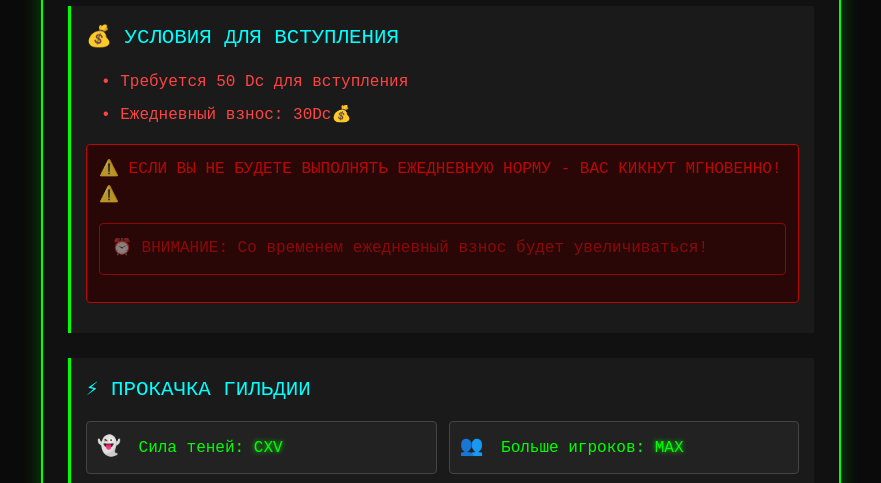
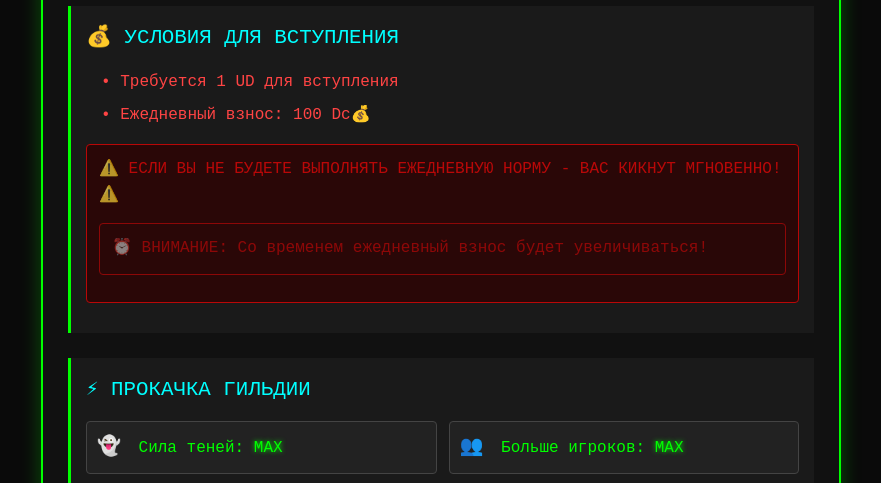
Before and after one commit to Vlad-Skorp/Guild-Arise-Shadow-Slime, a plain HTML site: page index.html in a window 1280 px wide. Shown: the part 758-1241 px from the top of the page, without its empty margins (199-1080 px from the left). Drawn offline with Linux system fonts and the light colour scheme.

Commit message:
Update index.html

```diff
--- a/index.html
+++ b/index.html
@@ -164,8 +164,8 @@
 
         <div class="section">
             <div class="section-title">💰 Условия для вступления</div>
-            <div class="requirement">• Требуется 50 Dс для вступления</div>
-            <div class="requirement">• Ежедневный взнос: 30Dc💰</div>
+            <div class="requirement">• Требуется 1 UD для вступления</div>
+            <div class="requirement">• Ежедневный взнос: 100 Dc💰</div>
             <div class="warning">
                 ⚠️ ЕСЛИ ВЫ НЕ БУДЕТЕ ВЫПОЛНЯТЬ ЕЖЕДНЕВНУЮ НОРМУ - ВАС КИКНУТ МГНОВЕННО! ⚠️
             <div class="warning">
@@ -179,7 +179,7 @@
         <div class="section">
             <div class="section-title">⚡ Прокачка гильдии</div>
             <div class="stat-grid">
-                <div class="stat-item"><span class="emoji">👻</span> Сила теней: <span class="glow">CXV</span></div>
+                <div class="stat-item"><span class="emoji">👻</span> Сила теней: <span class="glow">MAX</span></div>
                 <div class="stat-item"><span class="emoji">👥</span> Больше игроков: <span class="glow">MAX</span></div>
                 <div class="stat-item"><span class="emoji">💎</span> Больше кристаллов: <span class="glow">MAX</span></div>
                 <div class="stat-item"><span class="emoji">💸</span> Больше монет: <span class="glow">MAX</span></div>
```
